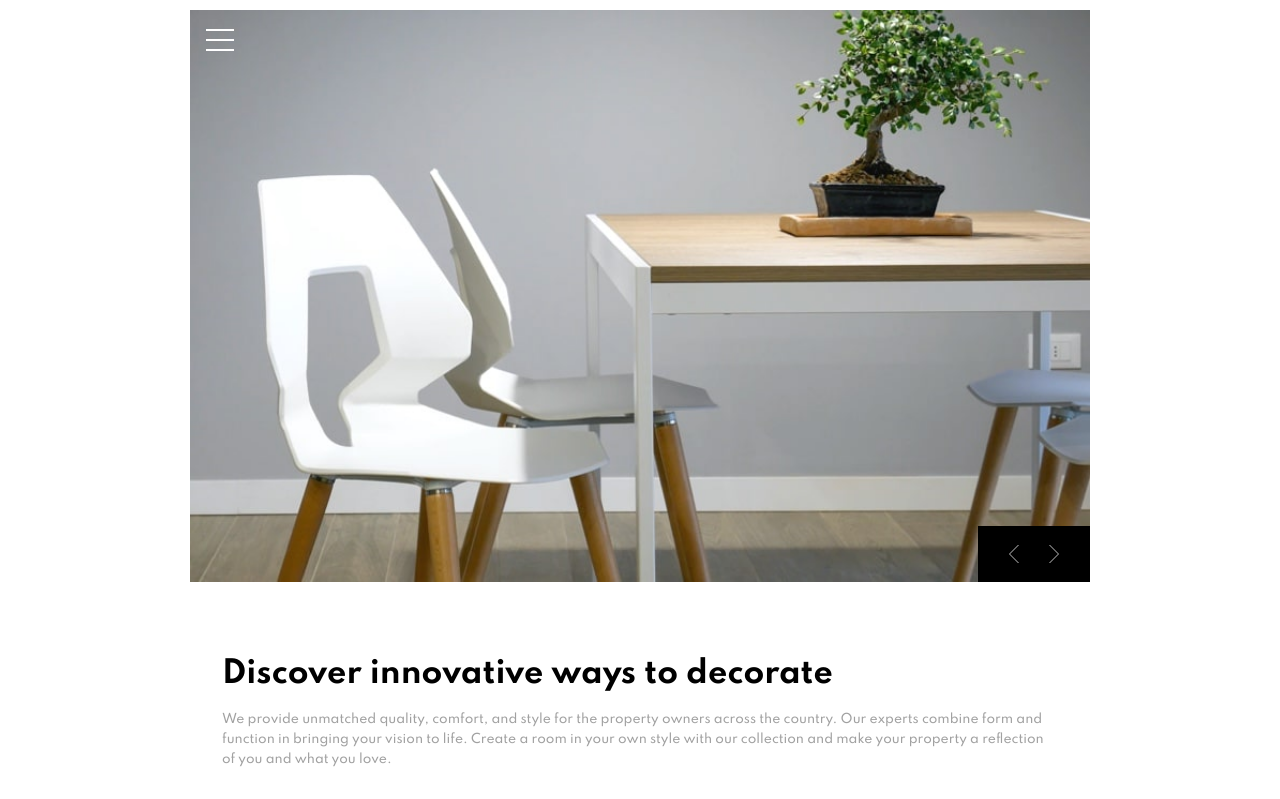
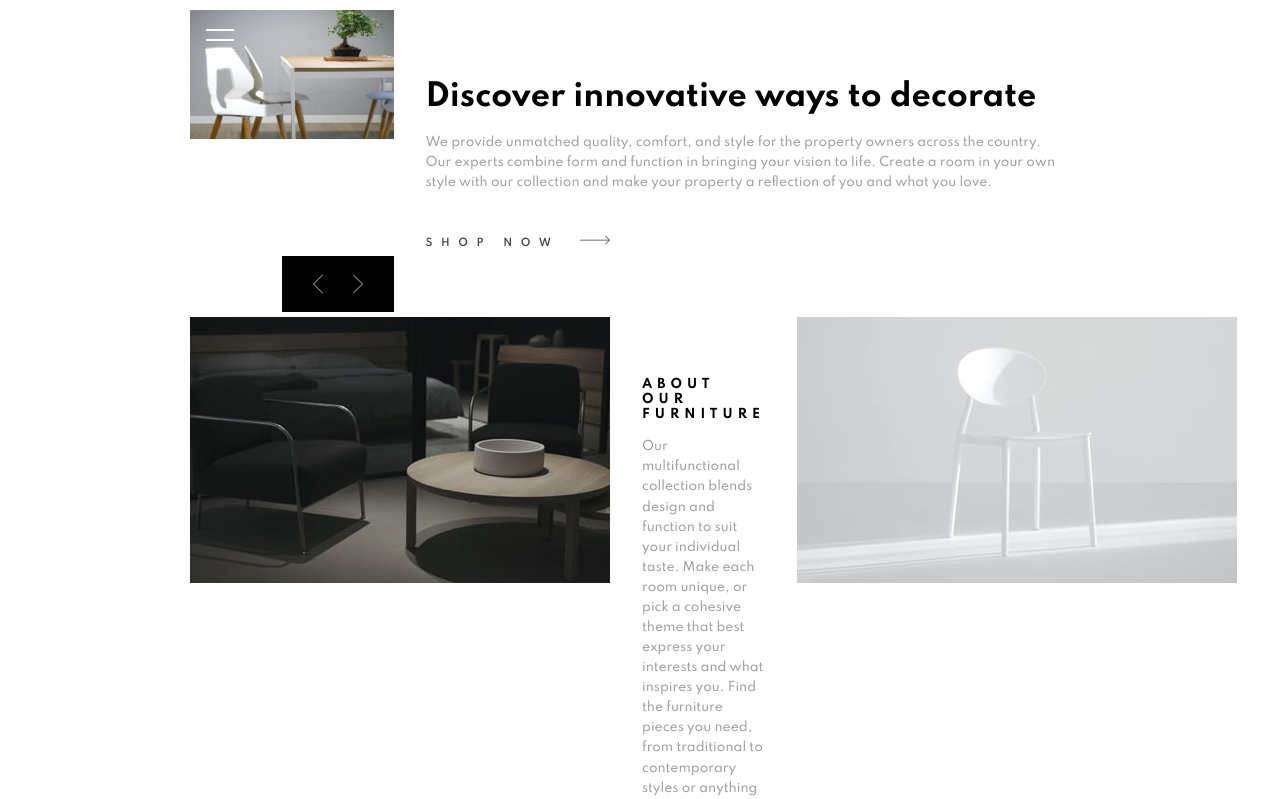
Before and after one commit to fughesi/room-homepage, a React (Create React App) app: page / in a window 1280 px wide. Shown: the top 799 px of the page. Built offline with nearby package versions, Linux system fonts and the light colour scheme.

Commit message:
leaving work

```diff
--- a/src/components/TopRow/TopRow.css
+++ b/src/components/TopRow/TopRow.css
@@ -75,5 +75,15 @@
 }
 
 #descriptiveText > svg {
-  transform: scale(.75) translateX(50%);
+  transform: scale(0.75) translateX(50%);
 }
+
+@media (min-width: 375px) {
+  #topContainer {
+    display: flex;
+    width: 100%;
+  }
+  #topPhotoContainer {
+    width: 65%;
+  }
+}
```
